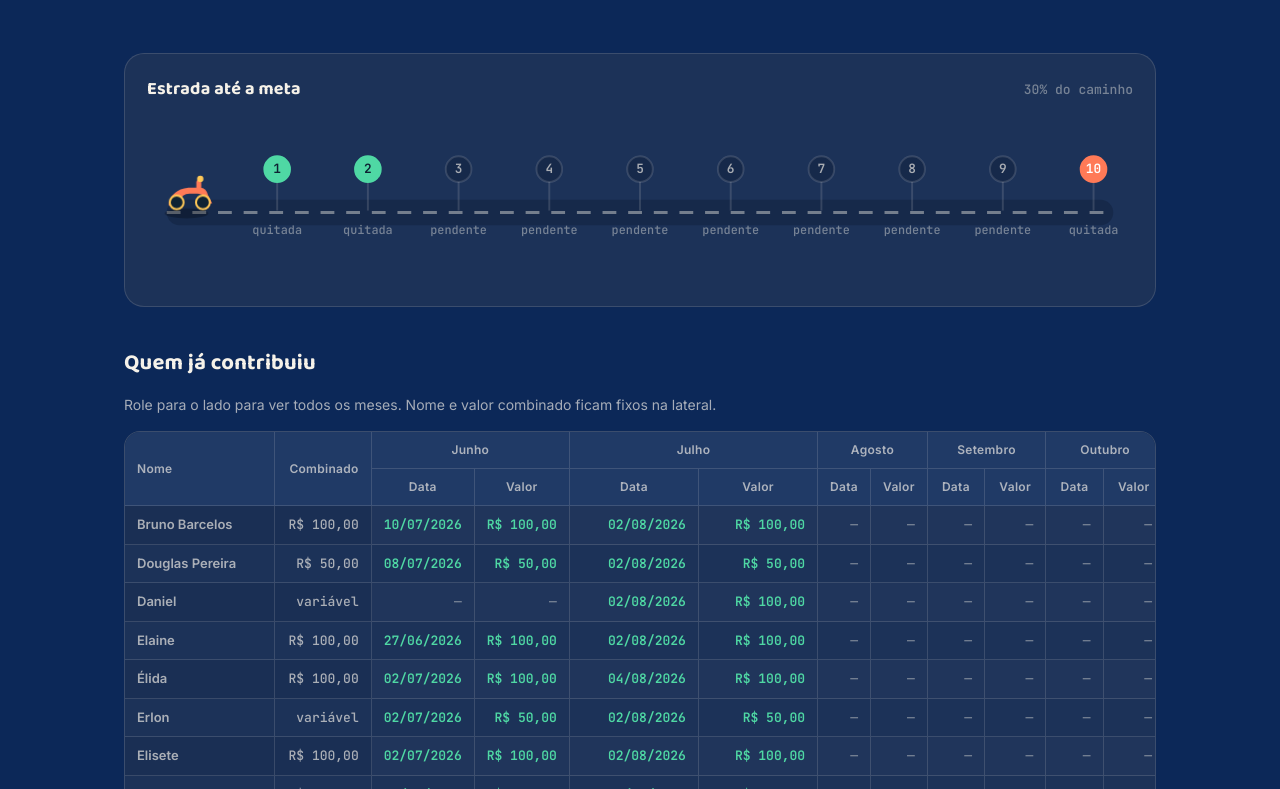
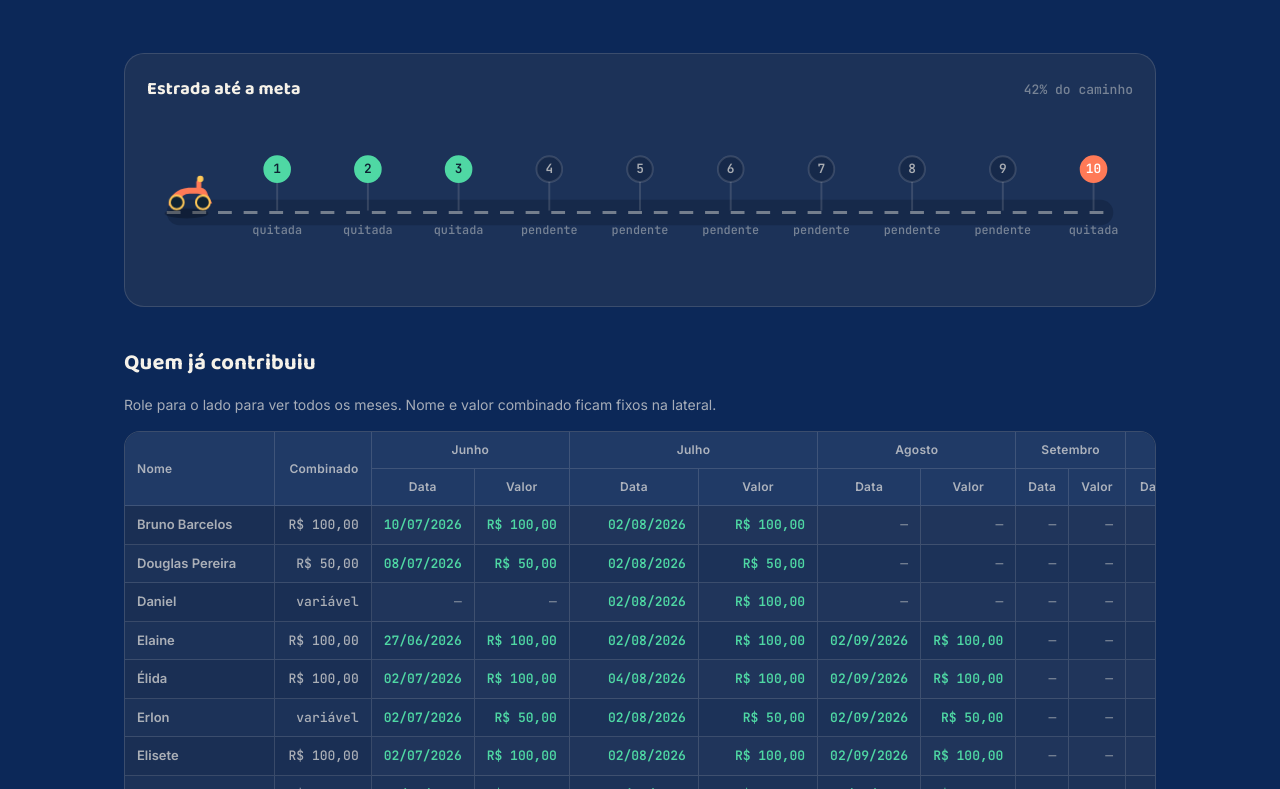
Before and after one commit to mariana1008/pagamento-scooter, a plain HTML site: page index.html in a window 1280 px wide. Shown: the part 426-1215 px from the top of the page. Drawn offline with Linux system fonts and the light colour scheme.

Commit message:
Atualizado valores de pagamentos para incluir agosto

```diff
--- a/index.html
+++ b/index.html
@@ -308,21 +308,21 @@ const PARTICIPANTS = [
   { nome:"Bruno Barcelos",  combinado:100, pagamentos:{ Junho: {data:"10/07/2026", valor:100}, Julho: {data:"02/08/2026", valor:100} } },
   { nome:"Douglas Pereira", combinado:50,  pagamentos:{ Junho: {data:"08/07/2026", valor:50}, Julho: {data:"02/08/2026", valor:50} } },
   { nome:"Daniel",          combinado:null,pagamentos:{ Julho: {data:"02/08/2026", valor:100} } },
-  { nome:"Elaine",          combinado:100, pagamentos:{ Junho:{data:"27/06/2026", valor:100}, Julho: {data:"02/08/2026", valor:100} } },
-  { nome:"Élida",           combinado:100, pagamentos:{ Junho: {data:"02/07/2026", valor:100},Julho: {data:"04/08/2026", valor:100} } },
-  { nome:"Erlon",           combinado:null,pagamentos:{ Junho: {data:"02/07/2026", valor:50}, Julho: {data:"02/08/2026", valor:50} } },
-  { nome:"Elisete",         combinado:100, pagamentos:{ Junho: {data:"02/07/2026", valor:100}, Julho: {data:"02/08/2026", valor:100} } },
-  { nome:"Jeronima",        combinado:100, pagamentos:{ Junho: {data:"27/06/2026", valor:100}, Julho: {data:"02/08/2026", valor:100} } },
-  { nome:"Mariana",         combinado:100, pagamentos:{ Junho: {data:"01/07/2026", valor:100}, Julho: {data:"01/08/2026", valor:100} } },
+  { nome:"Elaine",          combinado:100, pagamentos:{ Junho:{data:"27/06/2026", valor:100}, Julho: {data:"02/08/2026", valor:100}, Agosto: {data:"02/09/2026", valor:100} } },
+  { nome:"Élida",           combinado:100, pagamentos:{ Junho: {data:"02/07/2026", valor:100},Julho: {data:"04/08/2026", valor:100}, Agosto: {data:"02/09/2026", valor:100}  } },
+  { nome:"Erlon",           combinado:null,pagamentos:{ Junho: {data:"02/07/2026", valor:50}, Julho: {data:"02/08/2026", valor:50}, Agosto: {data:"02/09/2026", valor:50}  } },
+  { nome:"Elisete",         combinado:100, pagamentos:{ Junho: {data:"02/07/2026", valor:100}, Julho: {data:"02/08/2026", valor:100}, Agosto: {data:"02/09/2026", valor:100}  } },
+  { nome:"Jeronima",        combinado:100, pagamentos:{ Junho: {data:"27/06/2026", valor:100}, Julho: {data:"02/08/2026", valor:100}, Agosto: {data:"03/09/2026", valor:100}  } },
+  { nome:"Mariana",         combinado:100, pagamentos:{ Junho: {data:"01/07/2026", valor:100}, Julho: {data:"01/08/2026", valor:100}, Agosto: {data:"03/09/2026", valor:100}  } },
   { nome:"Marlene",         combinado:null,pagamentos:{ Junho: {data:"04/07/2026", valor:100}, Julho: {data:"07/08/2026", valor:50} } },
-  { nome:"Maysa",           combinado:100, pagamentos:{ Junho: {data:"02/07/2026", valor:100}, Julho: {data:"02/08/2026", valor:100} } },
-  { nome:"Meiris",          combinado:100, pagamentos:{ Junho: {data:"30/06/2026", valor:100}, Julho: {data:"02/08/2026", valor:100} } },
-  { nome:"Neusarete",       combinado:100, pagamentos:{ Junho: {data:"27/06/2026", valor:100}, Julho: {data:"02/08/2026", valor:100} } },
-  { nome:"Neiva",           combinado:null,pagamentos:{ Junho: {data:"02/07/2026", valor:50}, Julho: {data:"04/08/2026", valor:50} } },
+  { nome:"Maysa",           combinado:100, pagamentos:{ Junho: {data:"02/07/2026", valor:100}, Julho: {data:"02/08/2026", valor:100}, Agosto: {data:"02/09/2026", valor:100}  } },
+  { nome:"Meiris",          combinado:100, pagamentos:{ Junho: {data:"30/06/2026", valor:100}, Julho: {data:"02/08/2026", valor:100}, Agosto: {data:"02/09/2026", valor:100}  } },
+  { nome:"Neusarete",       combinado:100, pagamentos:{ Junho: {data:"27/06/2026", valor:100}, Julho: {data:"02/08/2026", valor:100}, Agosto: {data:"02/09/2026", valor:100}  } },
+  { nome:"Neiva",           combinado:null,pagamentos:{ Junho: {data:"02/07/2026", valor:50},  Julho: {data:"04/08/2026", valor:50}, Agosto: {data:"03/09/2026", valor:50}  } },
   { nome:"Paulo Ricardo",   combinado:50,  pagamentos:{ Julho: {data:"02/08/2026", valor:50}} },
-  { nome:"Saulo",           combinado:null,pagamentos:{ Junho: {data:"28/06/2026", valor:200}, Julho: {data:"02/08/2026", valor:100} } },
+  { nome:"Saulo",           combinado:null,pagamentos:{ Junho: {data:"28/06/2026", valor:200}, Julho: {data:"02/08/2026", valor:100}, Agosto: {data:"02/09/2026", valor:100}  } },
   { nome:"Sandra",          combinado:50,  pagamentos:{ Junho: {data:"06/07/2026", valor:50}, Julho: {data:"02/08/2026", valor:50} } },
-  { nome:"Thiago Barcelos", combinado:100, pagamentos:{ Junho: {data:"01/07/2026", valor:100}, Julho: {data:"02/08/2026", valor:100} } },
+  { nome:"Thiago Barcelos", combinado:100, pagamentos:{ Junho: {data:"01/07/2026", valor:100}, Julho: {data:"02/08/2026", valor:100}, Agosto: {data:"02/09/2026", valor:100}  } },
 ];
 
 const AMORTIZACOES = [
```
